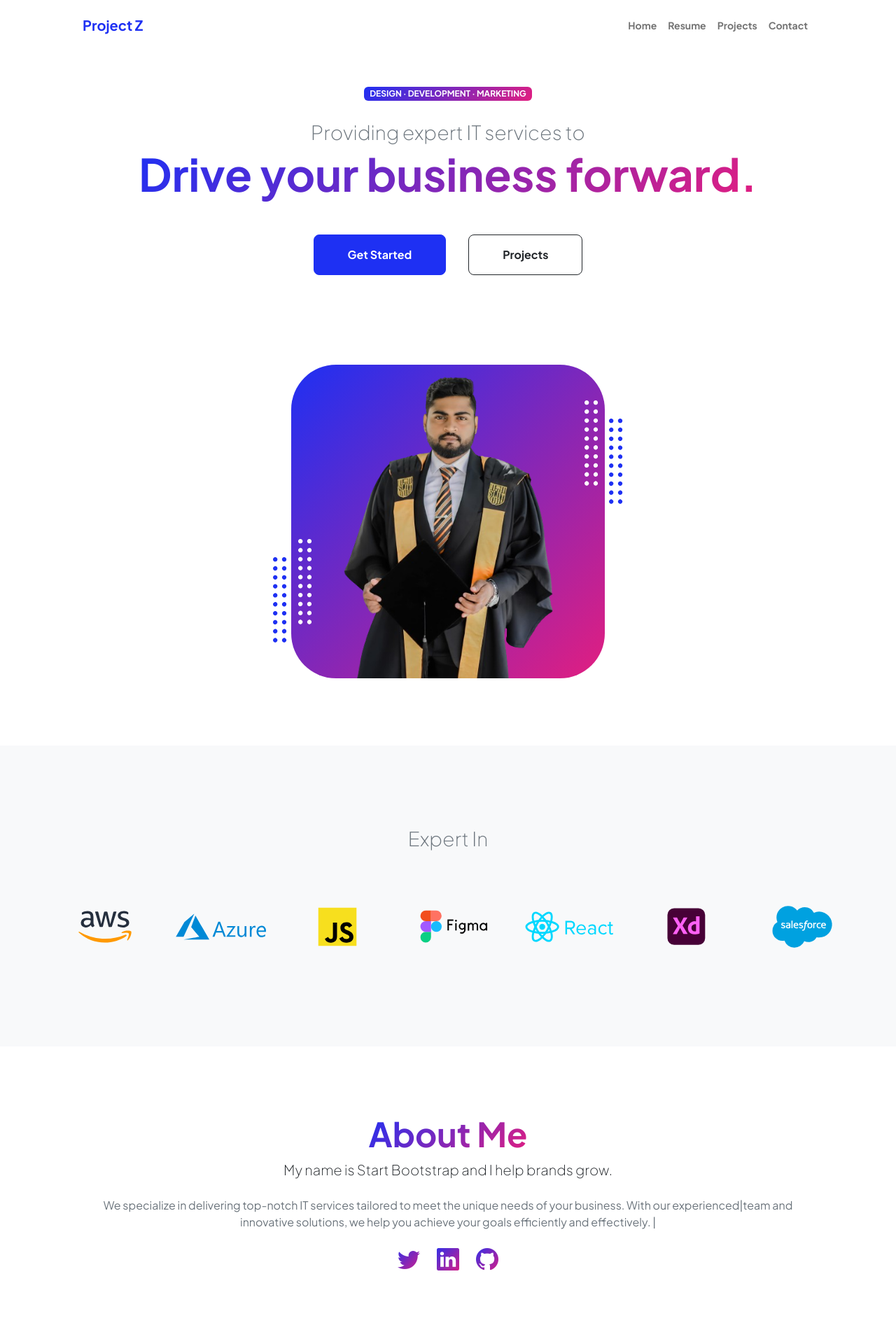
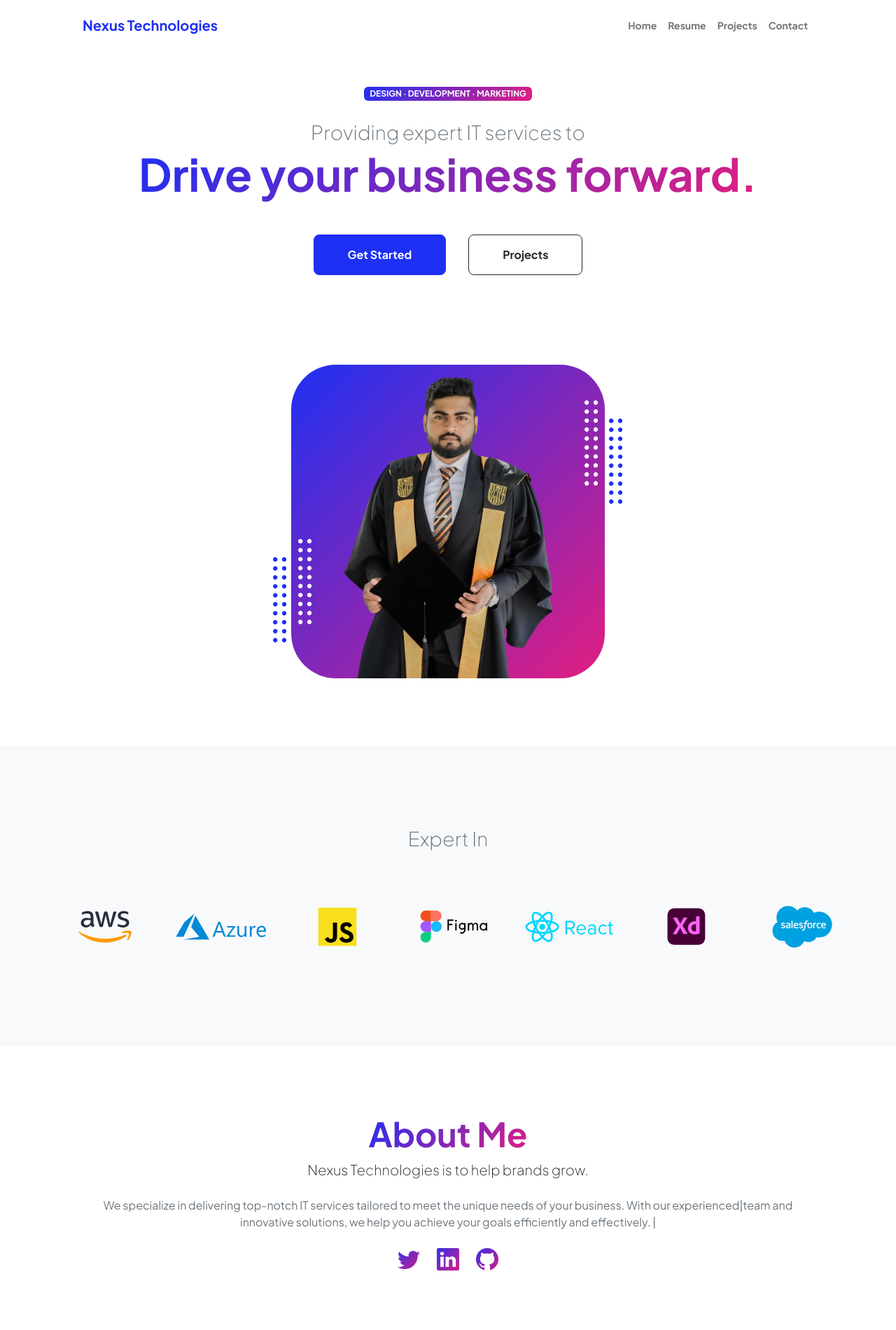
Before and after one commit to TaZamp/Project-Z.github.io, a plain HTML site: page index.html in a window 1280 px wide. Shown: the top 1900 px of the page at 70% size. Drawn offline with nearby package versions, Linux system fonts and the light colour scheme.

Commit message:
Update index.html

```diff
--- a/index.html
+++ b/index.html
@@ -5,7 +5,7 @@
         <meta name="viewport" content="width=device-width, initial-scale=1, shrink-to-fit=no" />
         <meta name="description" content="" />
         <meta name="author" content="" />
-        <title>Personal - Start Bootstrap Theme</title>
+        <title>Nexus Technologies</title>
         <!-- Favicon-->
         <link rel="icon" type="image/x-icon" href="assets/favicon.ico" />
         <!-- Custom Google font-->
@@ -22,7 +22,7 @@
             <!-- Navigation-->
             <nav class="navbar navbar-expand-lg navbar-light bg-white py-3">
                 <div class="container px-5">
-                    <a class="navbar-brand" href="index.html"><span class="fw-bolder text-primary">Project Z</span></a>
+                    <a class="navbar-brand" href="index.html"><span class="fw-bolder text-primary">Nexus Technologies</span></a>
                     <button class="navbar-toggler" type="button" data-bs-toggle="collapse" data-bs-target="#navbarSupportedContent" aria-controls="navbarSupportedContent" aria-expanded="false" aria-label="Toggle navigation"><span class="navbar-toggler-icon"></span></button>
                     <div class="collapse navbar-collapse" id="navbarSupportedContent">
                         <ul class="navbar-nav ms-auto mb-2 mb-lg-0 small fw-bolder">
@@ -229,7 +229,7 @@
                         <div class="col-xxl-8">
                             <div class="text-center my-5">
                                 <h2 class="display-5 fw-bolder"><span class="text-gradient d-inline">About Me</span></h2>
-                                <p class="lead fw-light mb-4">My name is Start Bootstrap and I help brands grow.</p>
+                                <p class="lead fw-light mb-4">Nexus Technologies is to help brands grow.</p>
                                 <p class="text-muted">We specialize in delivering top-notch IT services tailored to meet the unique needs of your business. With our experienced|team and innovative solutions, we help you achieve your goals efficiently and effectively.                               |
                                 </p>
                                 <div class="d-flex justify-content-center fs-2 gap-4">
```
